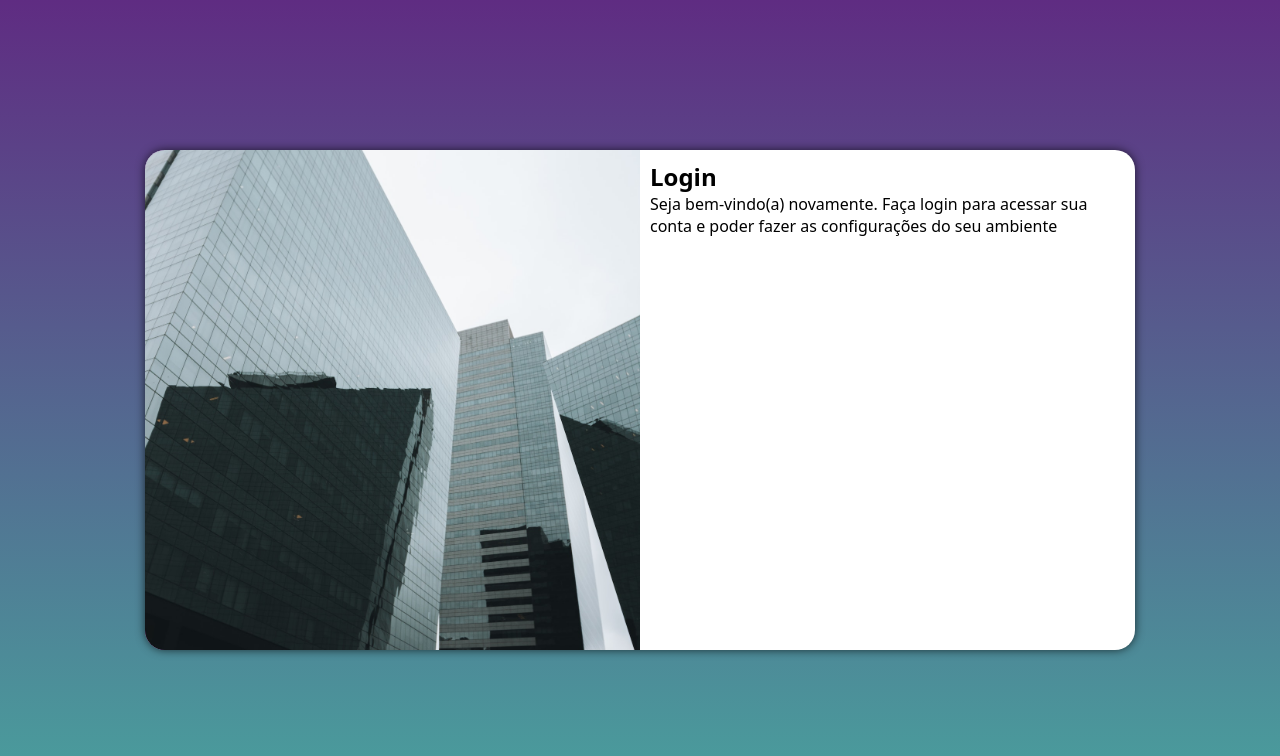
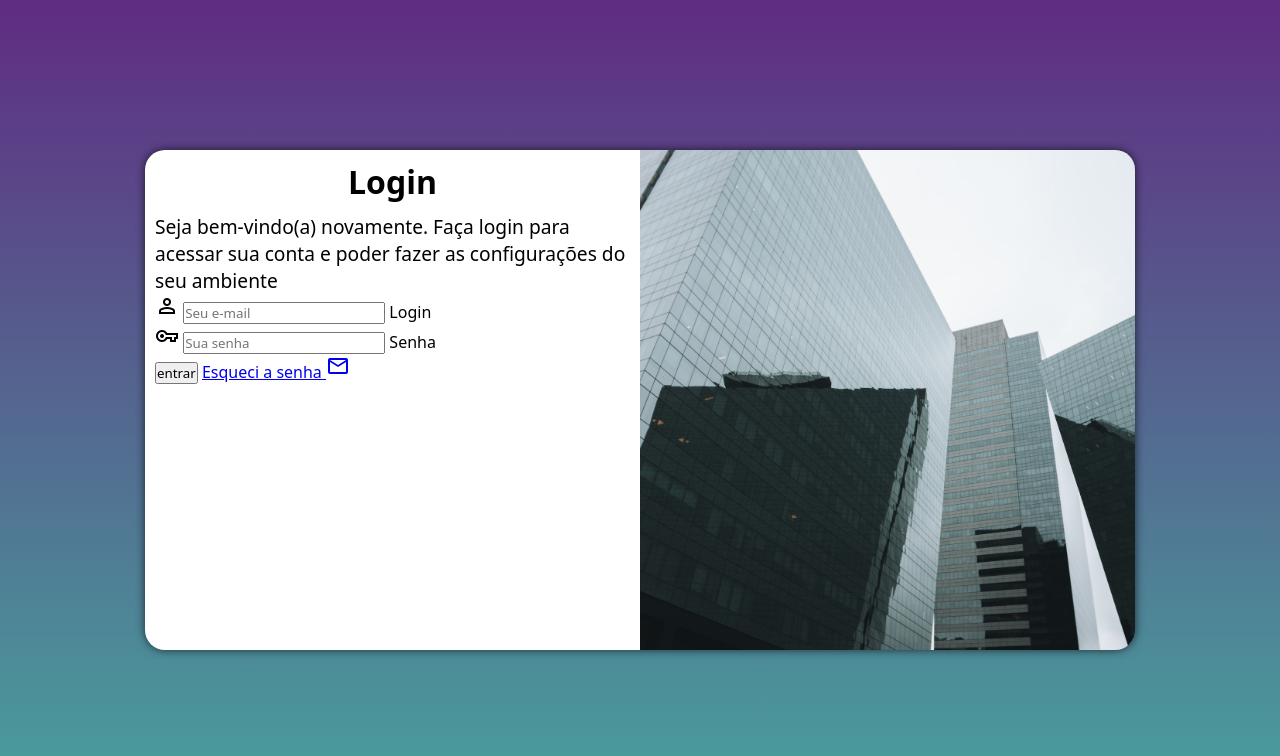
Before and after one commit to joewestphal/projeto-login, a plain HTML site: page index.html in a window 1280 px wide. Drawn offline with nearby package versions, Linux system fonts and the light colour scheme.

Commit message:
formulario

```diff
--- a/estilos/medias.css
+++ b/estilos/medias.css
@@ -32,14 +32,22 @@
     }
 
     section#login> div#imagem{
-        float: left;
+        float: right;
         width: 50%;
         height: 100%;
     }
 
     section#login> div#formulario{
-        float: right;
+        float: left;
         width: 50%;
 
     }
+
+    div#formulario> h1{
+        font-size: 2em;
+    }
+
+    div#formulario> p{
+        font-size: 1.2em;
+    }
 }
--- a/estilos/style.css
+++ b/estilos/style.css
@@ -31,7 +31,7 @@ section#login{
     left: 50%;
     transform: translate(-50%, -50%);
     background-color: white;
-    width: 250px;
+    width: 260px;
     height: 500px;
     border-radius: 20px;
     overflow: hidden;
@@ -51,5 +51,13 @@ section#login> div#imagem{
 section#login >div#formulario{
     display: block;
     padding: 10px;
+}
 
+div#formulario> h1{
+    text-align: center;
+    margin-bottom: 10px;
 }
+
+div#formulario> p{
+    font-size: 0.8em;
+}
--- a/index.html
+++ b/index.html
@@ -5,6 +5,7 @@
     <meta http-equiv="X-UA-Compatible" content="IE=edge">
     <meta name="viewport" content="width=device-width, initial-scale=1.0">
     <title>Login</title>
+    <link href="https://fonts.googleapis.com/css2?family=Material+Symbols+Outlined" rel="stylesheet" />
     <link rel="stylesheet" href="estilos/style.css">
     <link rel="stylesheet" href="estilos/medias.css">
 </head>
@@ -18,8 +19,21 @@
             <div id="formulario">
                 <h1>Login</h1>
                 <p>Seja bem-vindo(a) novamente. Faça login para acessar sua conta e poder fazer as configurações do seu ambiente</p>
-                <form action="login.php" method="post">
-
+                <form action="login.php" method="post" autocomplete="on">
+                    <div class="campo">
+                        <span class="material-symbols-outlined">person</span>
+                        <input type="email" name="login" id="ilogin" placeholder="Seu e-mail" autocomplete="email" required maxlength="30">
+                        <label for="ilogin">Login</label>
+                    </div>
+                    <div class="campo">
+                        <span class="material-symbols-outlined">vpn_key</span>
+                        <input type="password" name="senha" id="isenha" placeholder="Sua senha" autocomplete="current-password" required minlength="8" maxlength="20">
+                        <label for="isenha">Senha</label>
+                    </div>
+                    <input type="submit" value="entrar">
+                    <a href="esqueci.html">
+                        Esqueci a senha <span class="material-symbols-outlined">mail</span>
+                    </a>
                 </form>
             </div>
         </section>
```
